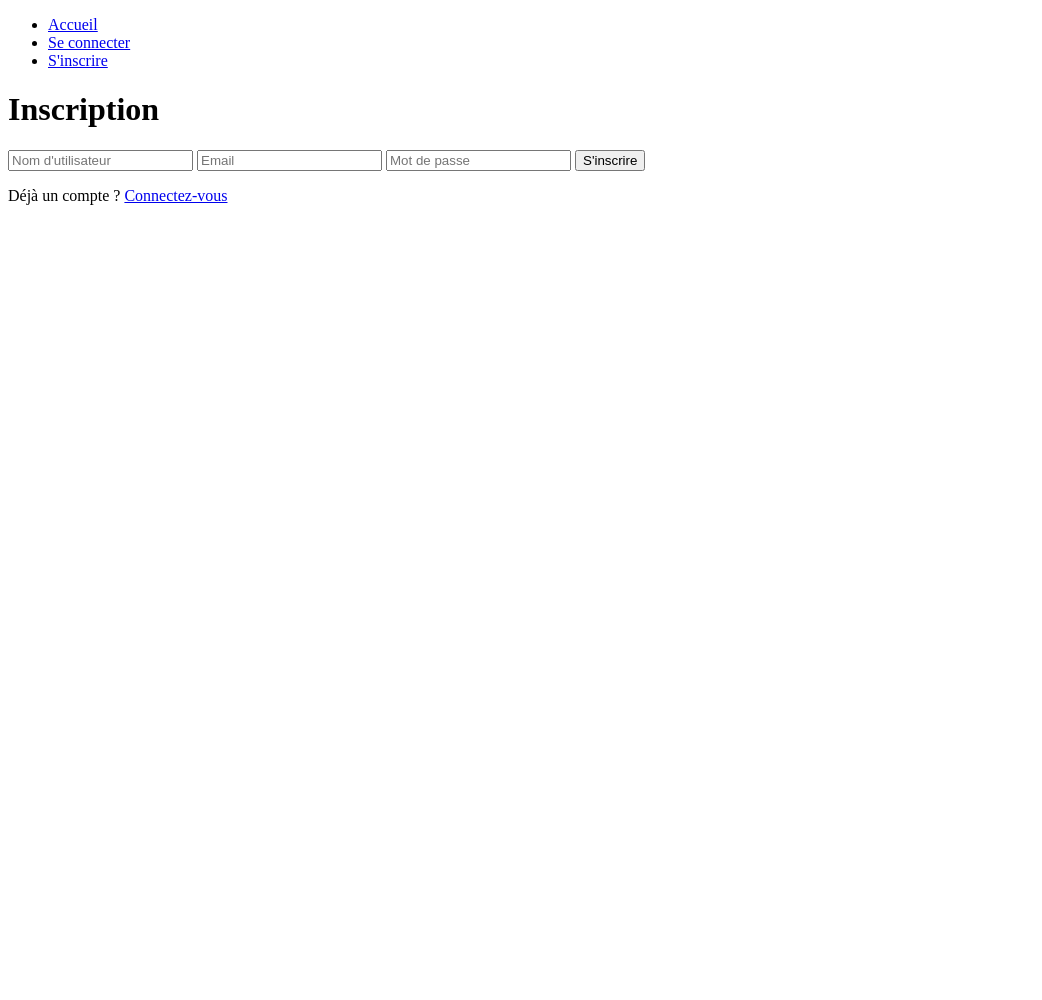
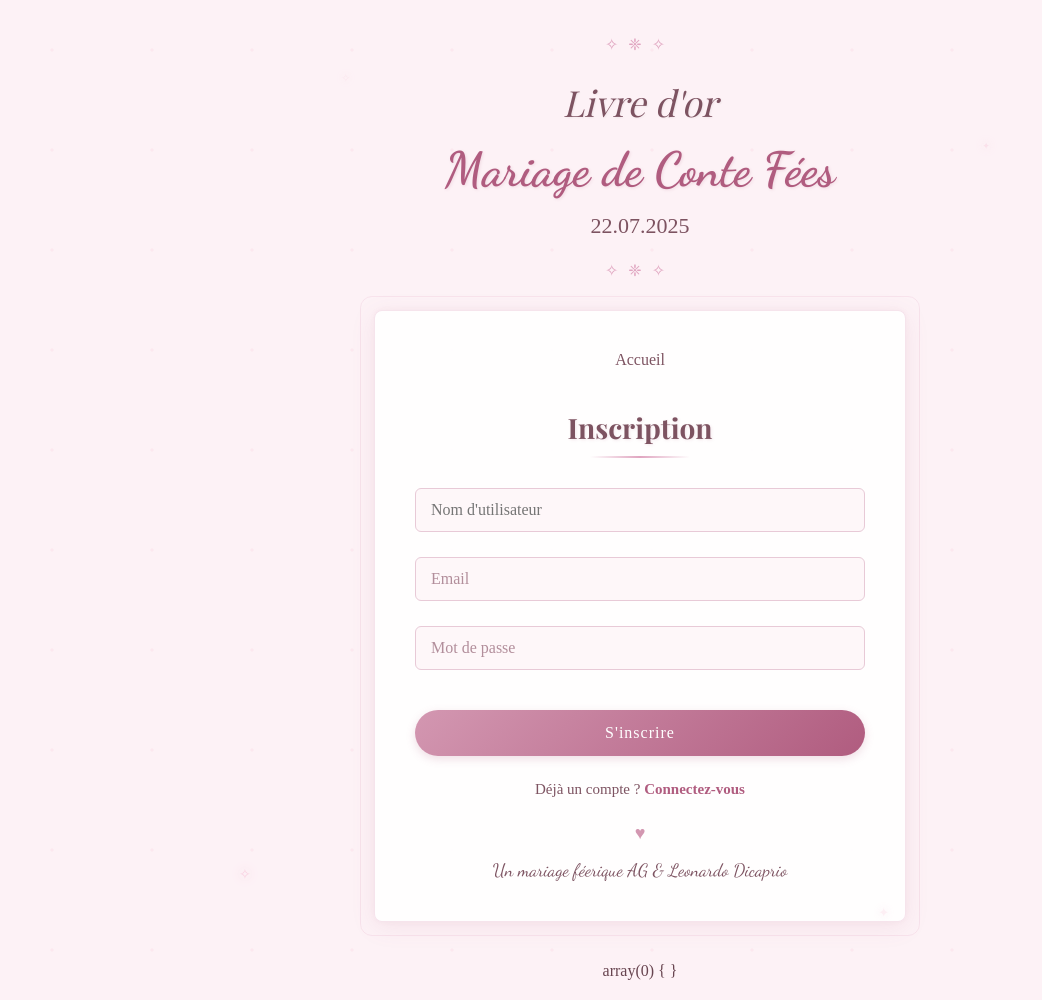
Before and after one commit to lenain-emile/livre-d-or, a PHP site: page /register.php in a window 1280 px wide. Shown: the whole page, without its empty margins (0-1042 px from the left). Before the commit the page ends 205 px from the top, so only its background shows below. Run offline with PHP 8.4, Linux system fonts and the light colour scheme; some web fonts are replaced.

Commit message:
Register page style done + fixed some oversights

```diff
--- a/profile.php
+++ b/profile.php
@@ -27,7 +27,7 @@ if ($_SERVER["REQUEST_METHOD"] == "POST" && !empty($_POST["username"]) && !empty
 <head>
     <meta charset="UTF-8">
     <meta name="viewport" content="width=device-width, initial-scale=1.0">
-    <title>Connexion - Livre d'or Mariage de Conte Fées</title>
+    <title>Profil - Livre d'or Mariage de Conte Fées</title>
     <link rel="stylesheet" href="style/login.css">
 
 </head>
@@ -59,9 +59,6 @@ if ($_SERVER["REQUEST_METHOD"] == "POST" && !empty($_POST["username"]) && !empty
                 <button type="submit" class="btn-connect">Mettre à jour</button>
             </form>
 
-            <div class="signup-link">
-                Pas encore de compte ? <a href="Inscrivez-vous">Inscrivez-vous</a>
-            </div>
 
             <div class="heart-icon">♥</div>
             <div class="couple-names">Un mariage féerique AG & Leonardo Dicaprio</div>
--- a/register.php
+++ b/register.php
@@ -3,7 +3,6 @@ include_once "session.php";
 require_once "classes/User.php";
 
 $user = new User();
-
 
 if ($_SERVER["REQUEST_METHOD"] == "POST" && !empty($_POST["username"]) && !empty($_POST["email"]) && !empty($_POST["password"])) {
     if ($user->register($_POST["username"], $_POST["email"], $_POST["password"])) {
@@ -14,38 +13,58 @@ if ($_SERVER["REQUEST_METHOD"] == "POST" && !empty($_POST["username"]) && !empty
     }
 }
 ?>
+
 <!DOCTYPE html>
 <html lang="fr">
 <head>
     <meta charset="UTF-8">
-    <title>Inscription</title>
+    <meta name="viewport" content="width=device-width, initial-scale=1.0">
+    <title>Inscription - Livre d'or Mariage de Conte Fées</title>
+    <link rel="stylesheet" href="style/login.css">
+
 </head>
 <body>
-<header>
-        <nav>
-            <ul>
+    <div class="page-container">
+        <div class="page-header">
+            <h1>Livre d'or</h1>
+            <h2>Mariage de Conte Fées</h2>
+            <h3>22.07.2025</h3>
+        </div>
+
+        <div class="connexion-container">
+            <ul class="nav-list">
                 <li><a href="index.php">Accueil</a></li>
-                <?php if ($user->isLoggedIn()) { ?>
-                    <li><a href="profile.php?id=<?= $user_id ?>">Profil</a></li>
-                    <li><a href="guestbook.php">Livre d'or</a></li>
 
-                <?php
-                } else {
-                ?>
-                    <li><a href="login.php">Se connecter</a></li>
-                    <li><a href="register.php">S'inscrire</a></li>
-                <?php } ?>
             </ul>
-        </nav>
-    </header>
-    <h1>Inscription</h1>
-    <?php if (isset($error)) echo "<p style='color:red;'>$error</p>"; ?>
-    <form method="POST">
-        <input type="text" name="username" placeholder="Nom d'utilisateur" required>
-        <input type="email" name="email" placeholder="Email" required>
-        <input type="password" name="password" placeholder="Mot de passe" required>
-        <button type="submit">S'inscrire</button>
-    </form>
-    <p>Déjà un compte ? <a href="login.php">Connectez-vous</a></p>
+
+            <h2 class="connexion-title">Inscription</h2>
+            <?php if (isset($error)) echo "<p>$error</p>"; ?>
+            <form method="POST">
+                <div class="form-group">
+                    <input type="text" name="username" placeholder="Nom d'utilisateur" required>
+                </div>
+                <div class="form-group">
+                    <input type="email" name="email" placeholder="Email" required>
+                </div>
+                <div class="form-group">
+                    <input type="password" name="password" placeholder="Mot de passe" required>
+                </div>
+                <button type="submit" class="btn-connect">S'inscrire</button>
+            </form>
+
+            <div class="signup-link">
+                Déjà un compte ? <a href="login.php">Connectez-vous</a>
+            </div>
+
+            <div class="heart-icon">♥</div>
+            <div class="couple-names">Un mariage féerique AG & Leonardo Dicaprio</div>
+        </div>
+
+        <div class="magic-sparkle sparkle1">✧</div>
+        <div class="magic-sparkle sparkle2">✦</div>
+        <div class="magic-sparkle sparkle3">✧</div>
+        <div class="magic-sparkle sparkle4">✦</div>
+    </div>
+    <?php var_dump($_SESSION)?>
 </body>
 </html>
```
